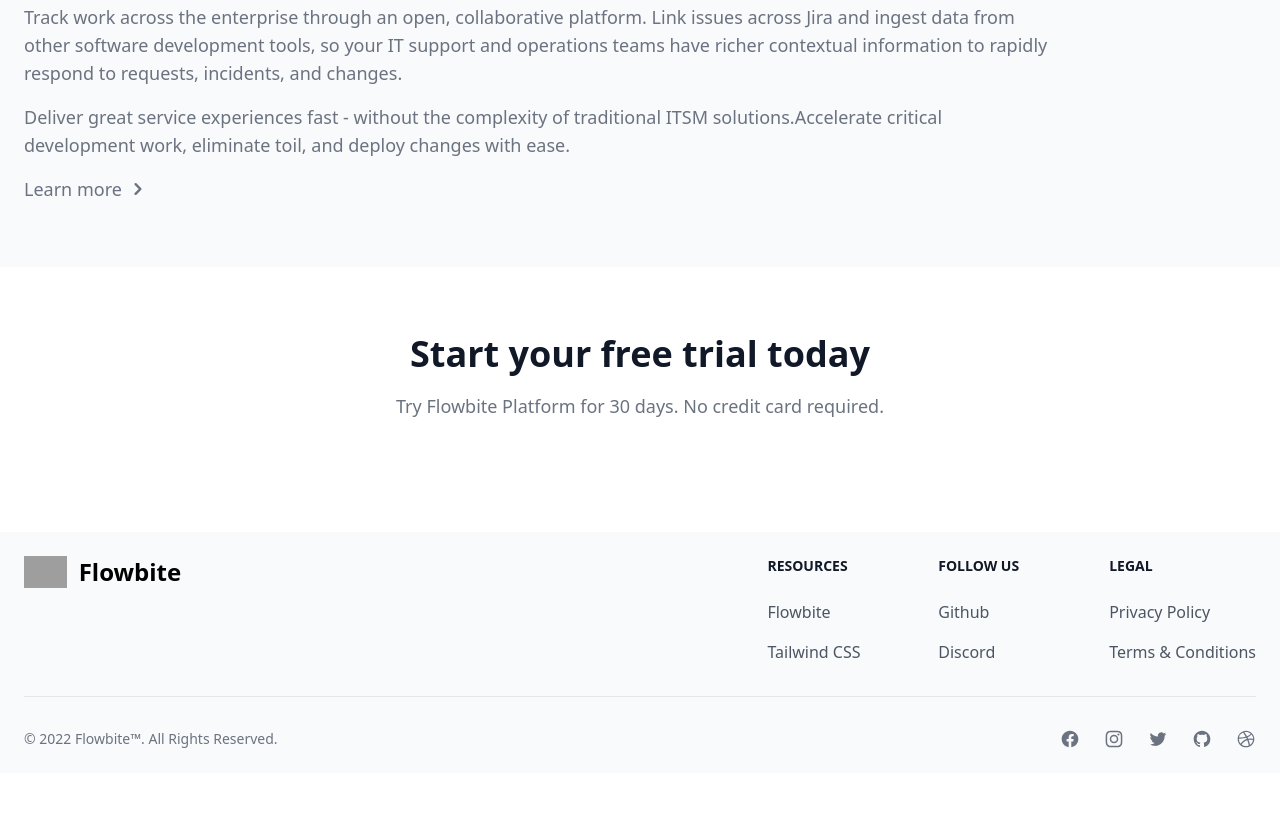
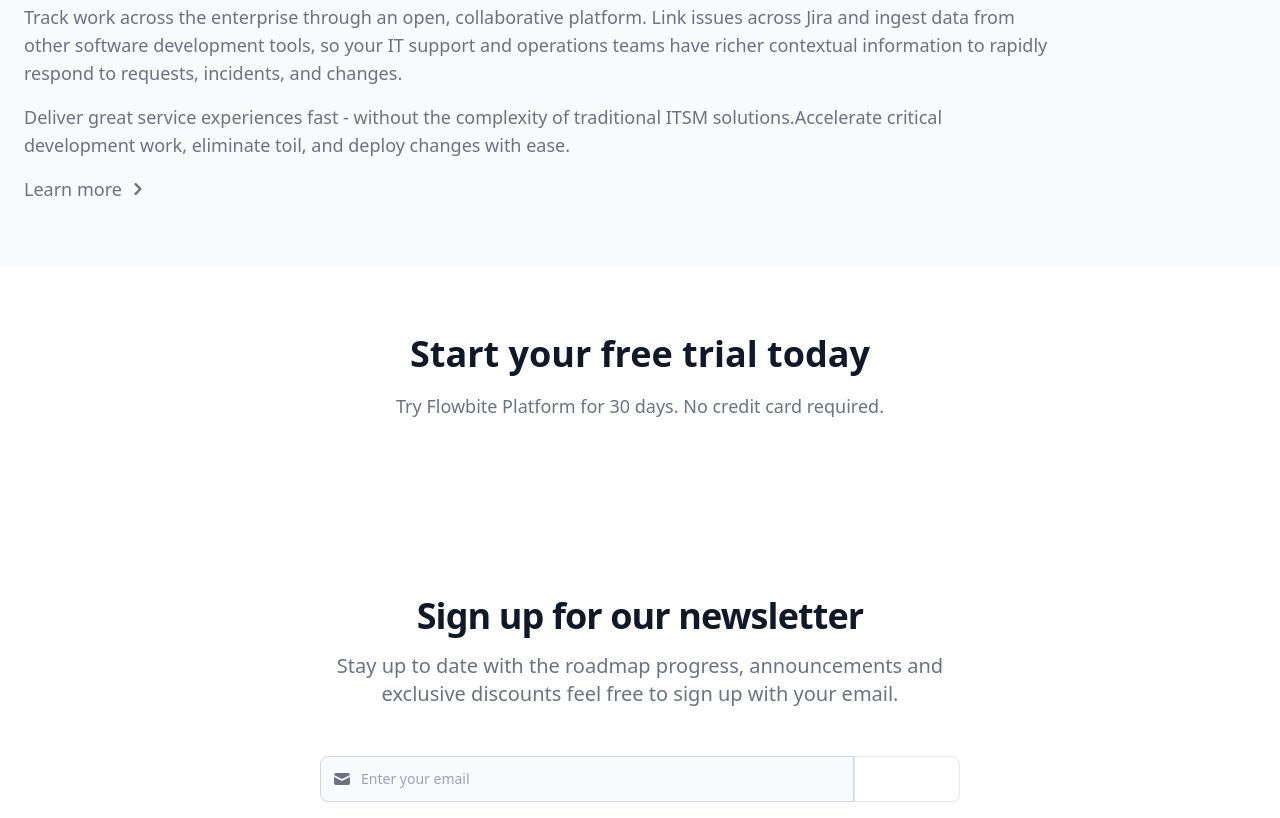
Before and after one commit to stayce/getsmart, a plain HTML site: page index.html in a window 1280 px wide. Shown: the part 1982-2800 px from the top of the page. Before the commit the page ends 2755 px from the top, so only its background shows below. Drawn offline with nearby package versions, Linux system fonts and the light colour scheme; grey boxes are pictures that could not be loaded.

Commit message:
Update index.html

```diff
--- a/index.html
+++ b/index.html
@@ -23,6 +23,8 @@
     <link href="https://cdn.jsdelivr.net/npm/tailwindcss@2.2.19/dist/tailwind.min.css" rel="stylesheet">
 </head>
 <body>
+ <div class="absolute inset-0 -z-10 h-full w-full bg-white bg-[linear-gradient(to_right,#f0f0f0_1px,transparent_1px),linear-gradient(to_bottom,#f0f0f0_1px,transparent_1px)] bg-[size:6rem_4rem]"><div class="absolute bottom-0 left-0 right-0 top-0 bg-[radial-gradient(circle_800px_at_100%_200px,#d5c5ff,transparent)]"></div></div>
+
     <header>
         <nav class="bg-white border-gray-200 px-4 lg:px-6 py-2.5 dark:bg-gray-800">
             <div class="flex flex-wrap justify-between items-center mx-auto max-w-screen-xl">
@@ -238,6 +240,30 @@
         </div>
     </section>
 
+ <section class="bg-white dark:bg-gray-900">
+  <div class="py-8 px-4 mx-auto max-w-screen-xl lg:py-16 lg:px-6">
+      <div class="mx-auto max-w-screen-md sm:text-center">
+          <h2 class="mb-4 text-3xl tracking-tight font-extrabold text-gray-900 sm:text-4xl dark:text-white">Sign up for our newsletter</h2>
+          <p class="mx-auto mb-8 max-w-2xl font-light text-gray-500 md:mb-12 sm:text-xl dark:text-gray-400">Stay up to date with the roadmap progress, announcements and exclusive discounts feel free to sign up with your email.</p>
+          <form action="#">
+              <div class="items-center mx-auto mb-3 space-y-4 max-w-screen-sm sm:flex sm:space-y-0">
+                  <div class="relative w-full">
+                      <label for="email" class="hidden mb-2 text-sm font-medium text-gray-900 dark:text-gray-300">Email address</label>
+                      <div class="flex absolute inset-y-0 left-0 items-center pl-3 pointer-events-none">
+                          <svg class="w-5 h-5 text-gray-500 dark:text-gray-400" fill="currentColor" viewBox="0 0 20 20" xmlns="http://www.w3.org/2000/svg"><path d="M2.003 5.884L10 9.882l7.997-3.998A2 2 0 0016 4H4a2 2 0 00-1.997 1.884z"></path><path d="M18 8.118l-8 4-8-4V14a2 2 0 002 2h12a2 2 0 002-2V8.118z"></path></svg>
+                      </div>
+                      <input class="block p-3 pl-10 w-full text-sm text-gray-900 bg-gray-50 rounded-lg border border-gray-300 sm:rounded-none sm:rounded-l-lg focus:ring-primary-500 focus:border-primary-500 dark:bg-gray-700 dark:border-gray-600 dark:placeholder-gray-400 dark:text-white dark:focus:ring-primary-500 dark:focus:border-primary-500" placeholder="Enter your email" type="email" id="email" required="">
+                  </div>
+                  <div>
+                      <button type="submit" class="py-3 px-5 w-full text-sm font-medium text-center text-white rounded-lg border cursor-pointer bg-primary-700 border-primary-600 sm:rounded-none sm:rounded-r-lg hover:bg-primary-800 focus:ring-4 focus:ring-primary-300 dark:bg-primary-600 dark:hover:bg-primary-700 dark:focus:ring-primary-800">Subscribe</button>
+                  </div>
+              </div>
+              <div class="mx-auto max-w-screen-sm text-sm text-left text-gray-500 newsletter-form-footer dark:text-gray-300">We care about the protection of your data. <a href="#" class="font-medium text-primary-600 dark:text-primary-500 hover:underline">Read our Privacy Policy</a>.</div>
+          </form>
+      </div>
+  </div>
+</section>
+
     <footer class="p-4 bg-gray-50 sm:p-6 dark:bg-gray-800">
         <div class="mx-auto max-w-screen-xl">
             <div class="md:flex md:justify-between">
```
